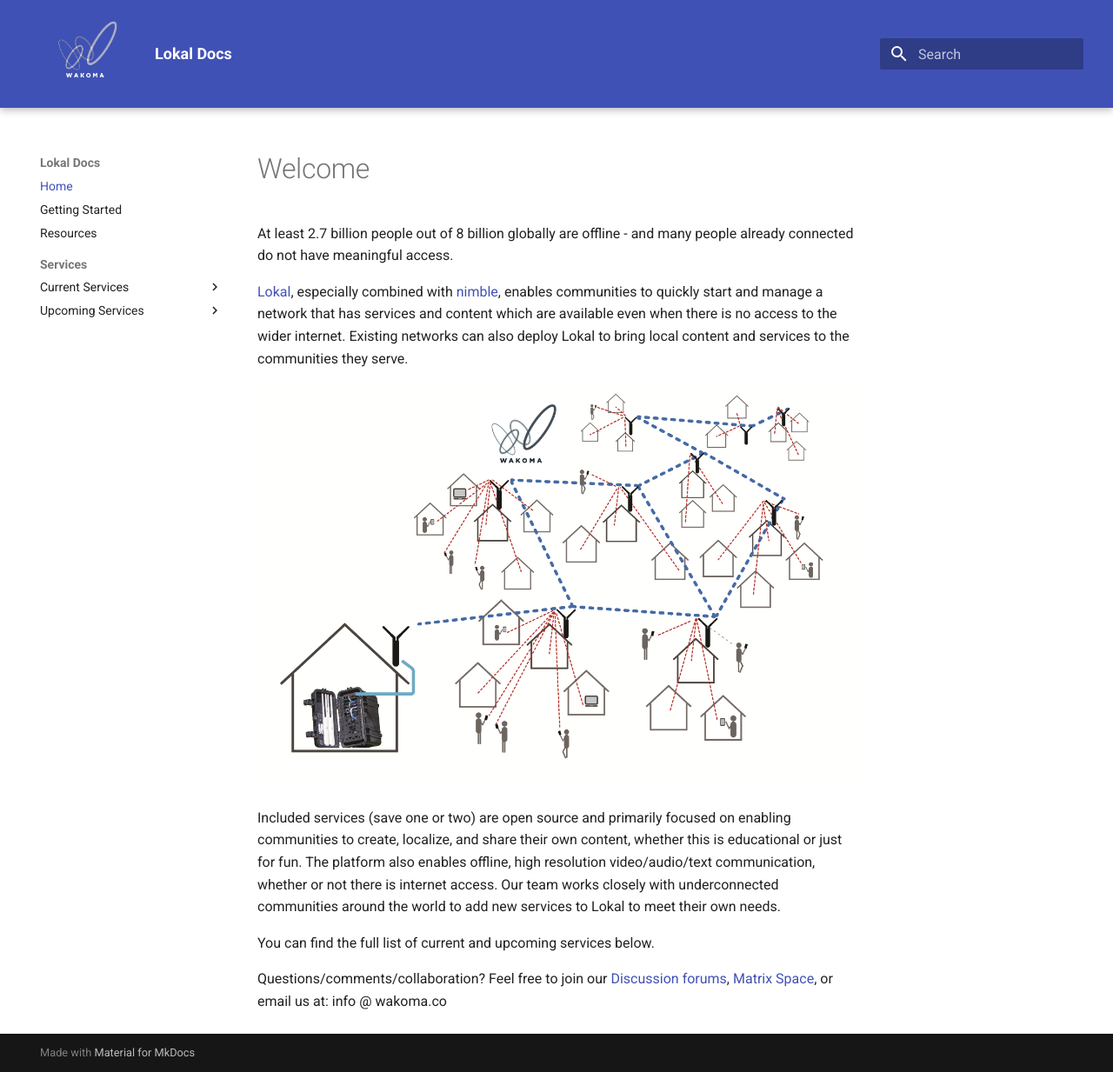
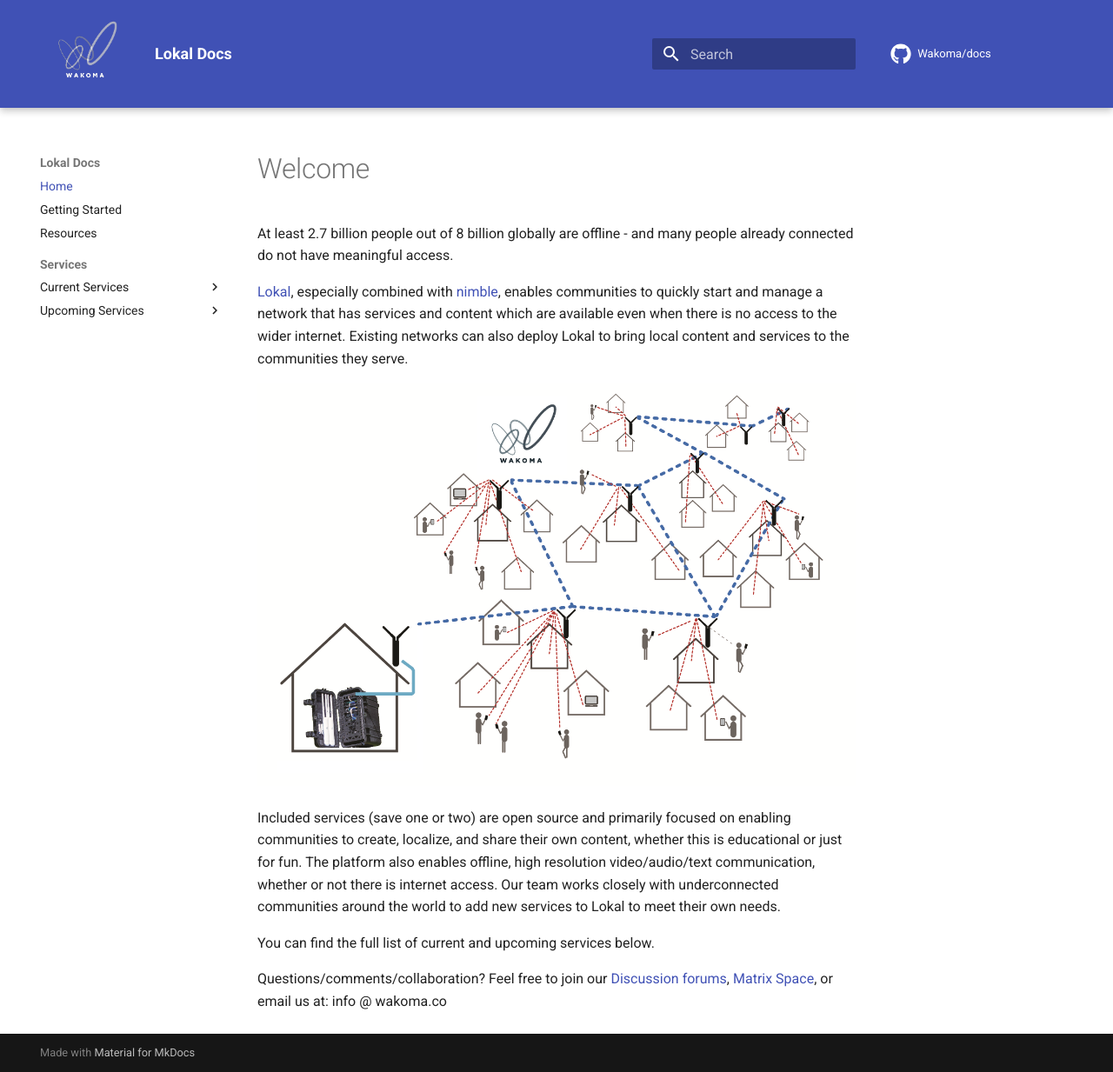
Before and after one commit to Wakoma/docs, an MkDocs documentation site: the page built from docs/index.md, in a window 1280 px wide and 1233 px high. Shown: the whole window at 87% size. Built offline with MkDocs 1.6.1 and Material for MkDocs 9.7.7, drawn with Linux system fonts in a browser that asks for light colours; comment, search, counter and statistics services are not loaded.

Commit message:
:sparkles: Add Github Repo

```diff
--- a/mkdocs.yml
+++ b/mkdocs.yml
@@ -1,12 +1,20 @@
 site_name: Lokal Docs
 site_url: https://docs.lokal.network/
+repo_name: Wakoma/docs
+repo_url: https://github.com/Wakoma/docs
 theme:
+  icon:
+    repo: fontawesome/brands/github
   name: 'material'
   logo: assets/wakomalogowhite.png
   favicon: assets/wakomalogo.png
   features:
     - navigation.instant
     - navigation.sections
+extra_css:
+  - css/extra.css
+extra:
+  homepage: https://wakoma.co/lokal/
 nav:
   - Home: index.md
   - Getting Started: gettingstarted.md
@@ -62,5 +70,3 @@
       - services/roundcube/roundcube.md
       - services/syncthing/syncthing.md
       - services/tinytinyrss/tinytinyrss.md
-extra_css:
-  - css/extra.css
```
